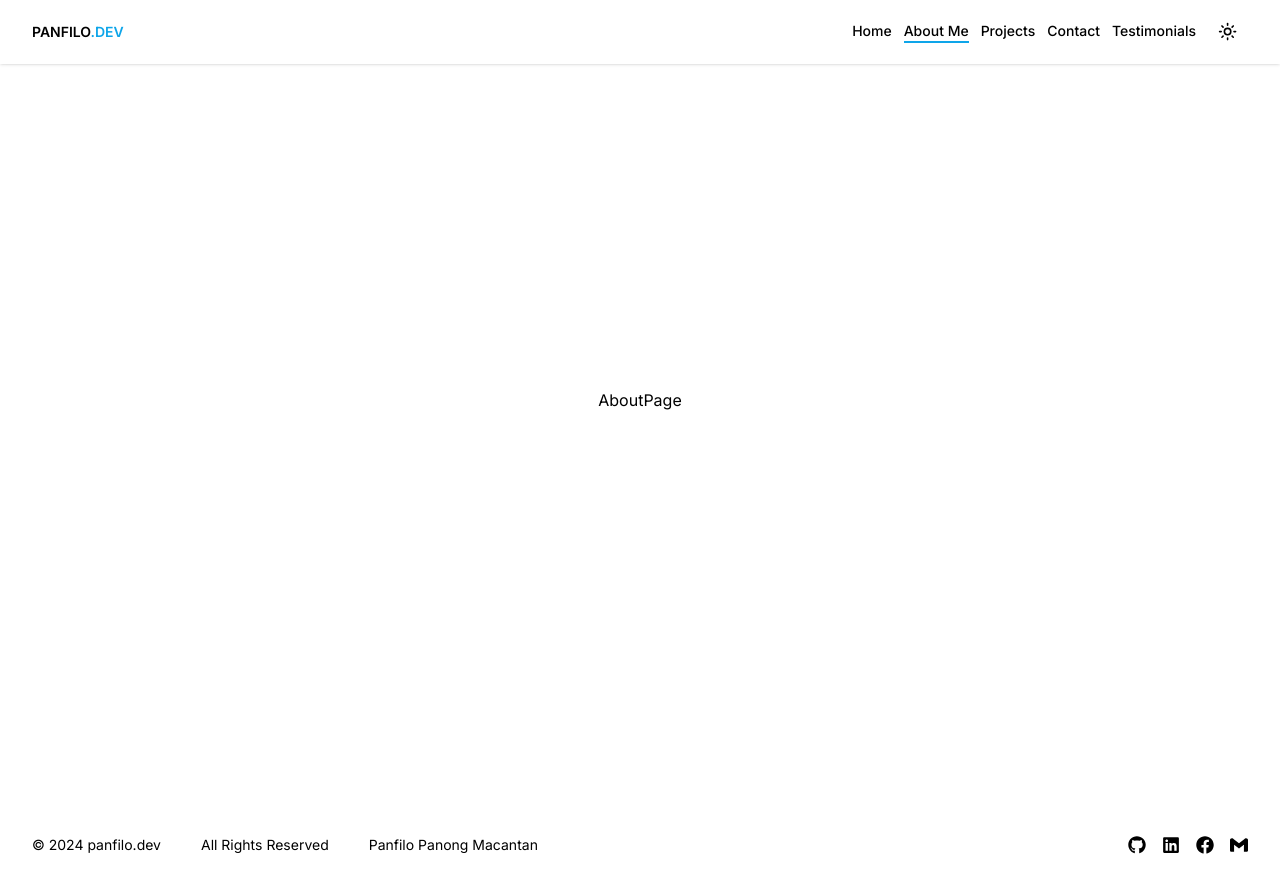
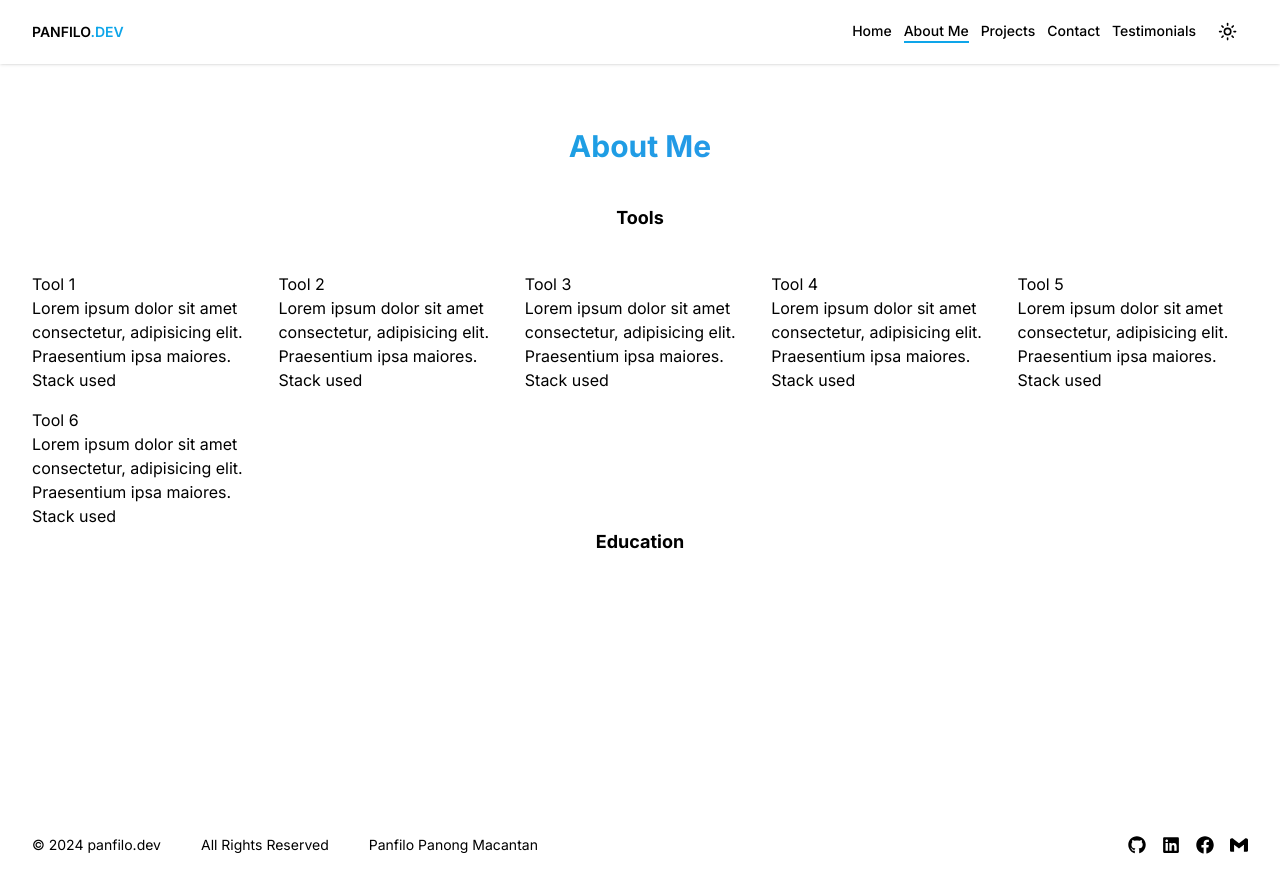
Before and after one commit to Panfilomacantan2/ppm-next-portfolio, a Next.js app: page /about in a window 1280 px wide. Built offline with nearby package versions, Linux system fonts and the light colour scheme.

Commit message:
added reusable heading section component

```diff
--- a/app/about/page.tsx
+++ b/app/about/page.tsx
@@ -1,7 +1,16 @@
+import Education from "@/components/Education";
+import SectionHeading from "@/components/SectionHeading";
+import Tools from "@/components/Tools";
 import React from "react";
 
 const AboutPage = () => {
-  return <div>AboutPage</div>;
+  return (
+    <section className="min-h-screen  py-32">
+      <SectionHeading text="About Me" />
+      <Tools />
+      <Education />
+    </section>
+  );
 };
 
 export default AboutPage;
--- a/app/contact/page.tsx
+++ b/app/contact/page.tsx
@@ -1,7 +1,10 @@
+import SectionHeading from "@/components/SectionHeading";
 import React from "react";
 
 const ContactPage = () => {
-  return <div>ContactPage</div>;
+  return <div>
+    <SectionHeading text="Contact Me" />
+    </div>;
 };
 
 export default ContactPage;
--- a/app/projects/page.tsx
+++ b/app/projects/page.tsx
@@ -7,11 +7,12 @@ import project from '/public/assets/project.jpg';
 import { ExternalLink, Github } from 'lucide-react';
 import { ScrollArea } from '@/components/ui/scroll-area';
 import { Button } from '@/components/ui/button';
+import SectionHeading from '@/components/SectionHeading';
 
 const ProjectPage = () => {
 	return (
 		<section className="min-h-screen container py-32">
-			<h1 className="text-center mb-10 font-bold text-lg">Projects</h1>
+			<SectionHeading text="Projects" />
 			<div className=" grid grid-cols-1 sm:grid-cols-2 md:grid-cols-3 lg:grid-cols-4 xl:grid-cols-5 gap-4">
 				{Array.from({ length: 6 }).map((_, idx) => {
 					return (
@@ -24,7 +25,7 @@ const ProjectPage = () => {
 									<CardContent>
 										<Image src={project} width={200} height={300} placeholder="blur" alt="project 1" className="rounded-sm" />
 									</CardContent>
-									<CardFooter className="flex justify-between items-center text-sm">
+									<CardFooter className="flex justify-between items-center space-x-2 text-sm">
 										<Button variant="secondary" asChild>
 											<Link href="#" className="flex space-x-1 justify-center items-center">
 												<Github size={16} />
--- a/app/testimonials/page.tsx
+++ b/app/testimonials/page.tsx
@@ -1,7 +1,12 @@
-import React from 'react';
+import SectionHeading from "@/components/SectionHeading";
+import React from "react";
 
 const Testimonialpage = () => {
-	return <div>Testimonialpage</div>;
+  return (
+    <div>
+      <SectionHeading text="Testimonials" />
+    </div>
+  );
 };
 
 export default Testimonialpage;
--- a/components/Avatar.tsx
+++ b/components/Avatar.tsx
@@ -1,12 +1,12 @@
-import { Avatar, AvatarFallback, AvatarImage } from '@/components/ui/avatar';
+import { Avatar, AvatarFallback, AvatarImage } from "@/components/ui/avatar";
 
 const HeroAvatar = () => {
-	return (
-		<Avatar className="h-32 w-32">
-			<AvatarImage src="https://github.com/shadcn.png" draggable="false" />
-			<AvatarFallback>CN</AvatarFallback>
-		</Avatar>
-	);
+  return (
+    <Avatar className="h-32 w-32">
+      <AvatarImage src="https://github.com/shadcn.png" draggable="false" />
+      <AvatarFallback>PPM</AvatarFallback>
+    </Avatar>
+  );
 };
 
 export default HeroAvatar;
--- /dev/null
+++ b/components/Education.tsx
@@ -0,0 +1,11 @@
+import React from "react";
+
+const Education = () => {
+  return (
+    <section>
+      <h1 className="text-center  mb-10 font-bold text-lg">Education</h1>
+    </section>
+  );
+};
+
+export default Education;
--- a/components/Hero.tsx
+++ b/components/Hero.tsx
@@ -1,10 +1,11 @@
 // import Resume from '../assets/macantan.panfilo.pdf';
 
-import me from '../assets/me.png';
-import Image from 'next/image';
-import HeroAvatar from './Avatar';
-import Link from 'next/link';
-import { Button } from './ui/button';
+import me from "../assets/me.png";
+import Image from "next/image";
+import HeroAvatar from "./Avatar";
+import Link from "next/link";
+import { Button } from "./ui/button";
+import SectionHeading from "./SectionHeading";
 
 const Hero = () => {
   return (
@@ -21,13 +22,22 @@ const Hero = () => {
             >
               I&apos;m Panfilo!
             </h3>
-						<h2 className={`text-3xl lg:text-4xl lg:font-medium text-center drop-shadow-lg shadow-cyan-500 `}>Frontend React Developer</h2>
-						<p className={`text-base text-center`}>Frontend developer crafting captivating websites with frontend tools to deliver seamless user experiences and engaging interfaces.</p>
+
+            <SectionHeading text="Frontend React Developer" />
+            <p className={`text-base text-center`}>
+              Frontend developer crafting captivating websites with frontend
+              tools to deliver seamless user experiences and engaging
+              interfaces.
+            </p>
           </div>
 
           <div className="flex justify-center items-center gap-2 mt-6">
             <Button asChild>
-							<Link href={''} download className="shadow-sm text-sm font-medium px-5 py-2 rounded-sm  flex justify-center items-center">
+              <Link
+                href={""}
+                download
+                className="shadow-sm text-sm font-medium px-5 py-2 rounded-sm  flex justify-center items-center"
+              >
                 Download CV
               </Link>
             </Button>
--- /dev/null
+++ b/components/SectionHeading.tsx
@@ -0,0 +1,24 @@
+import React, { ReactNode } from "react";
+
+interface SectionHeadingProps {
+  text: string;
+  className?: string;
+  children?: ReactNode;
+}
+
+const SectionHeading: React.FC<SectionHeadingProps> = ({
+  text,
+  className,
+  children,
+}) => {
+  return (
+    <h1
+      className={`text-center  mb-10 font-bold text-3xl bg-gradient-to-r from-cyan-500 to-blue-500 bg-clip-text text-transparent ${className}`}
+    >
+      {text}
+      {children}
+    </h1>
+  );
+};
+
+export default React.memo(SectionHeading);
--- /dev/null
+++ b/components/Tools.tsx
@@ -0,0 +1,26 @@
+import React from "react";
+
+const Tools = () => {
+  return (
+    <section className="container">
+      <h1 className="text-center  mb-10 font-bold text-lg">Tools</h1>
+
+      <div className="grid grid-cols-1 sm:grid-cols-2 md:grid-cols-3 lg:grid-cols-4 xl:grid-cols-5 gap-4">
+        {Array.from({ length: 6 }).map((_, idx) => {
+          return (
+            <div key={idx}>
+              <h1>Tool {idx + 1}</h1>
+              <p>
+                Lorem ipsum dolor sit amet consectetur, adipisicing elit.
+                Praesentium ipsa maiores.
+              </p>
+              <h3>Stack used</h3>
+            </div>
+          );
+        })}
+      </div>
+    </section>
+  );
+};
+
+export default Tools;
```
Lines whose indentation alone changed are shown as unchanged.
